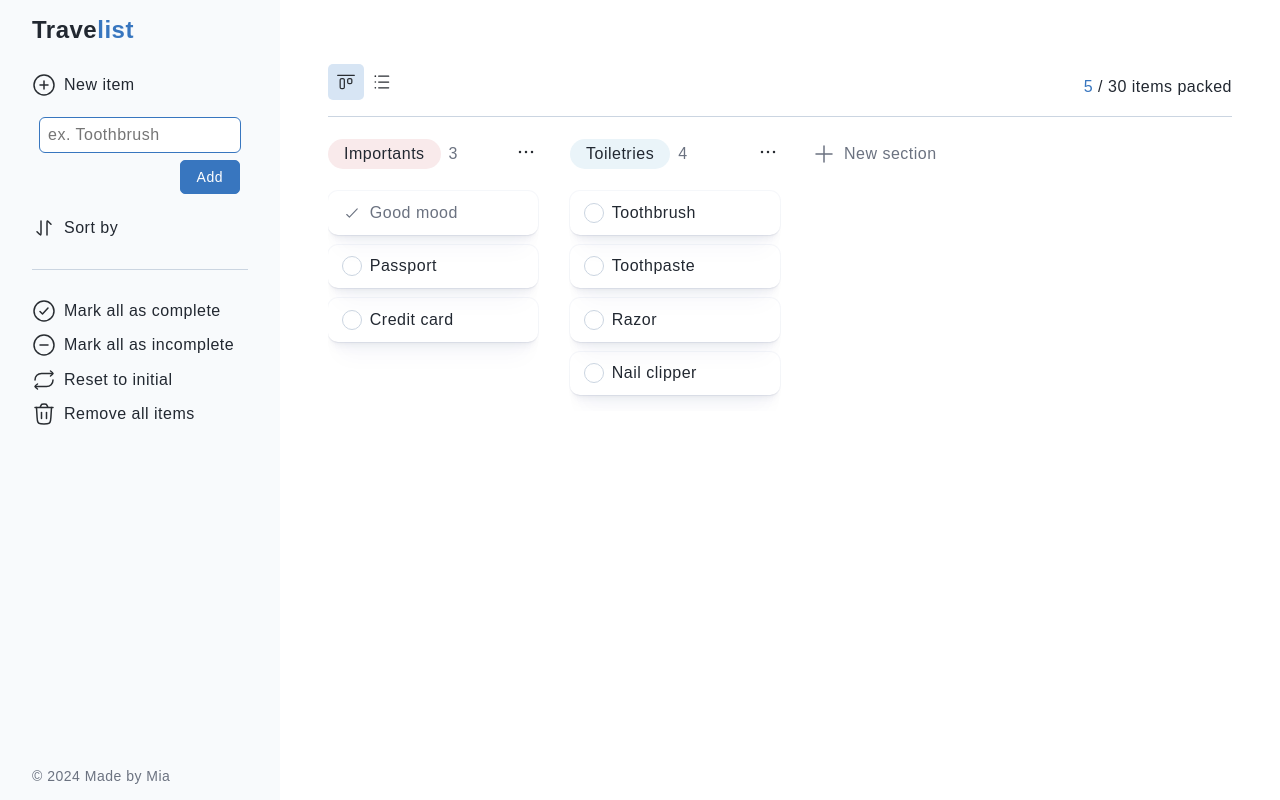
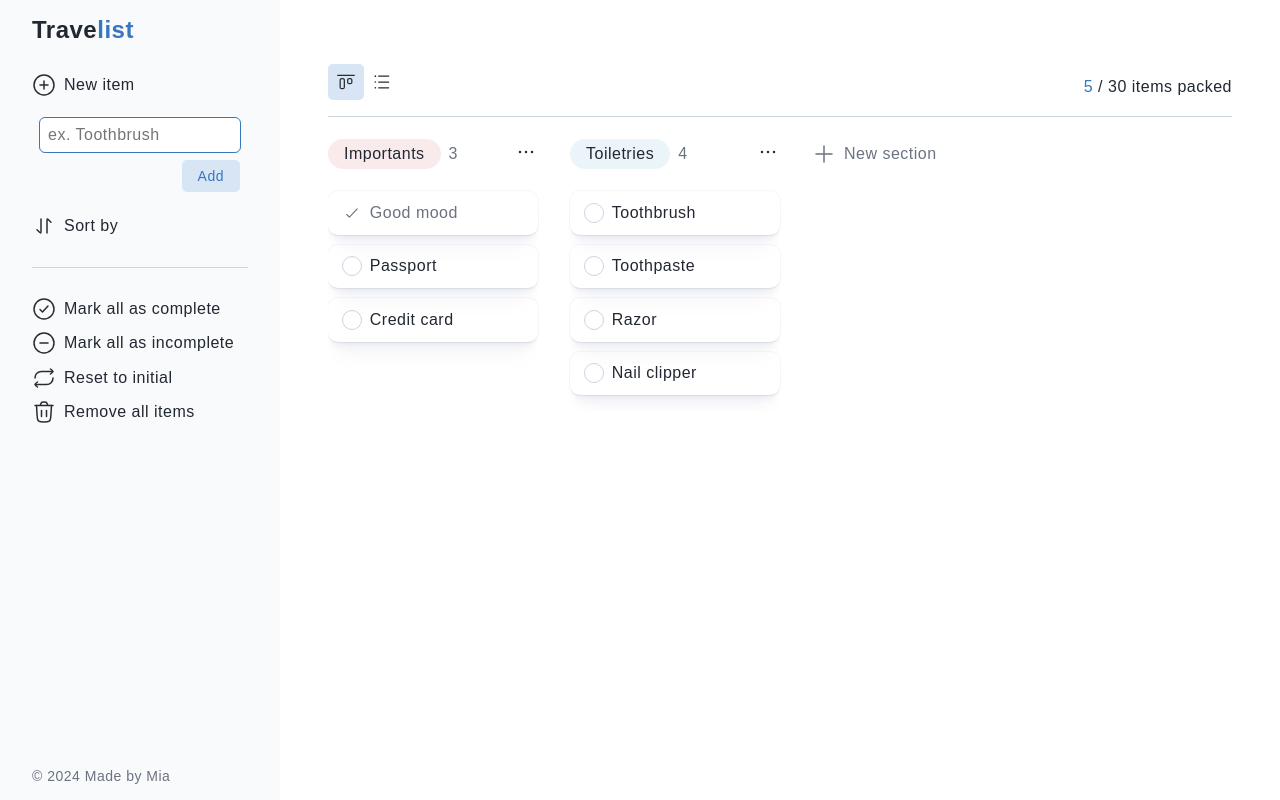
Before and after one commit to miawithcode/travelist, a React (Vite) app: page / in a window 1280 px wide. Both pictures are taken after a click on the button "New item". Built offline with nearby package versions, Linux system fonts and the light colour scheme; a web font is replaced by a local one.

Commit message:
style: change add item button background color

```diff
--- a/src/index.css
+++ b/src/index.css
@@ -315,10 +315,10 @@ label > input:checked::before {
 
 .btn-add-item {
   align-self: flex-end;
-  color: var(--white);
-  background-color: var(--primary);
+  color: var(--primary);
+  background-color: var(--primary-100);
   padding: 0.5rem 1rem;
-  border: 1px solid var(--primary);
   border-radius: var(--btn-radius);
   font-size: 14px;
+  font-weight: 500;
 }
```
